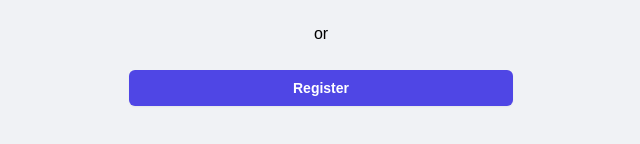
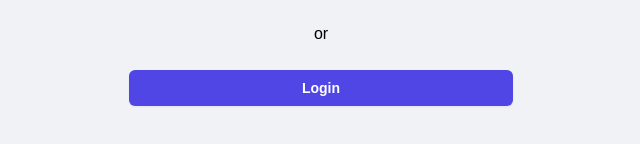
Before and after one commit to TauqeerAhmad5201/fullstack-demo, a React (Create React App) app in the folder frontend/: page / in a window 1280 px wide. Shown: the part 516-660 px from the top of the page, without its empty margins (319-959 px from the left). Built offline with nearby package versions, Linux system fonts and the light colour scheme.

Commit message:
raw logic for login in Logic.js

```diff
--- a/frontend/src/components/Login/Login.js
+++ b/frontend/src/components/Login/Login.js
@@ -1,5 +1,6 @@
 import React from 'react'
 import { useState } from 'react'
+import axios from 'axios'
 
 export default function Login() {
   const [user, setUser] = useState({
@@ -13,6 +14,12 @@ export default function Login() {
     setUser({
       ...user, [name]:value           // now changing the input field name to the value fetch
     })}
+
+    const login = (e) => {
+      e.preventDefault();
+      axios.post("http://localhost:9002/login", user)
+      .then(res => console.log(res))
+    }
   return (
     <>
     <div className="flex min-h-full flex-1 flex-col justify-center px-6 py-12 lg:px-8">
@@ -82,8 +89,9 @@ export default function Login() {
               <button
                 type="submit"
                 className="flex w-full justify-center rounded-md bg-indigo-600 px-3 py-1.5 text-sm font-semibold leading-6 text-white shadow-sm hover:bg-indigo-500 focus-visible:outline focus-visible:outline-2 focus-visible:outline-offset-2 focus-visible:outline-indigo-600"
+                onClick={login}
               >
-                Register
+                Login
               </button>
             </div>
           </form>
```
